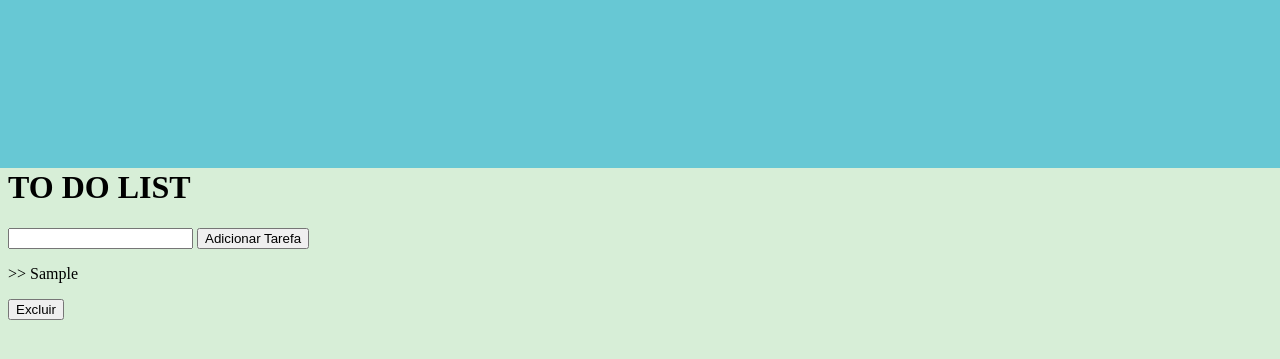
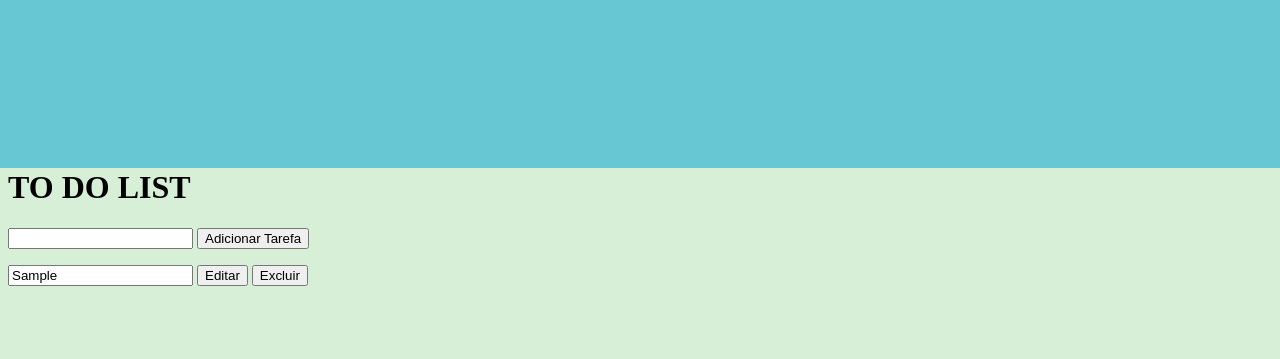
Before and after one commit to TaynaraCris/2021.2-FGAgenda, a Django app: page /todolist/ in a window 1280 px wide. Shown: the top 359 px of the page. Run offline with Django 3.2, Linux system fonts and the light colour scheme; tables that the repository leaves empty hold one stand-in row (values such as "Sample post").

Commit message:
adicionando view de editar todolist

```diff
--- a/fgagenda/todolist/models.py
+++ b/fgagenda/todolist/models.py
@@ -15,6 +15,7 @@ class ToDoList(models.Model):
     tarefa = models.CharField(
         verbose_name=_("Tarefa"),
         max_length=50,
+        editable=True,
         blank=False,
         null=True
     )
--- a/fgagenda/todolist/templates/todolist.html
+++ b/fgagenda/todolist/templates/todolist.html
@@ -10,17 +10,29 @@
 
     <form action = "/todolist/adicionaTarefa/" method = "post">
         {% csrf_token %}
-        <input type="text" name="content">
+        <input type="text" name="content" required>
         <input type="submit" value="Adicionar Tarefa">
     </form>
 
     {% for item in all_items %}
         <p>
-            >>  {{ item.tarefa }}
-            <form action="/todolist/deletaTarefa/{{item.id}}/" method = "post">
-                {% csrf_token %}
-                <input type="submit" value="Excluir">
-            </form>
+            <span>
+                <span>
+                    <!-- >>  {{ item.tarefa|default:"TarefaVazia" }}  -->
+                </span>
+                    <!-- <form method = "post"> -->
+                    <form style="width:20%;margin:auto 0 auto 0; display: inline;"action="/todolist/editaTarefa/{{item.pk}}/" method = "post">
+                        {% csrf_token %}
+                        <input type="text" name="tarefa" value="{{item.tarefa}}" required>
+                        <input type="submit" value="Editar">
+                    </form>
+                <span>
+                    <form style="width:20%; display: inline;" action="/todolist/deletaTarefa/{{item.id}}/" method = "post">
+                        {% csrf_token %}
+                        <input type="submit" value="Excluir">
+                </form>
+                </span>
+            </span>
         </p>
     {% endfor %}
 
--- a/fgagenda/todolist/urls.py
+++ b/fgagenda/todolist/urls.py
@@ -5,4 +5,6 @@ urlpatterns = [
   path('', criar_todo_list, name="criar_todo_list"),
   path('adicionaTarefa/', adicionar_tarefa, name="adicionar_tarefa"),
   path('deletaTarefa/<int:i>/', deletar_tarefa, name="deletar_tarefa"),
+  #path('editaTarefa/<int:pk>/', editar_tarefa, name="editar_tarefa"),
+  path('editaTarefa/<int:pk>/', Editar_tarefa.as_view(template_name='todolist.html'), name='editar_tarefa')
 ]
--- a/fgagenda/todolist/views.py
+++ b/fgagenda/todolist/views.py
@@ -36,12 +36,30 @@ def criar_todo_list(request):
 
 def adicionar_tarefa(request):
     x = request.POST['content']
-   # if (x == NULL):
+    # if (x == NULL):
     #    raise ValidationError('Impossível adicionar tarefa vazia.')
     new_item = ToDoList(tarefa = x)
     new_item.save()
     return HttpResponseRedirect('/todolist/')
 
+def editar_tarefa(request, pk):
+    coteudo_nova_tarefa = request.POST.get('tarefa', False)
+    ToDoList.objects.filter(pk=pk).update(tarefa=coteudo_nova_tarefa)
+    return HttpResponseRedirect('/todolist/')
+    #coteudo_nova_tarefa = request.POST['content']
+    #obj = ToDoList.objects.get(pk=pk)
+    #obj.tarefa = coteudo_nova_tarefa
+    #obj.save()
+
+class Editar_tarefa(UpdateView):
+    template_name='update_product_type.html'
+    model = ToDoList
+
+    fields = [
+        'tarefa'
+    ]
+    success_url = reverse_lazy('criar_todo_list')
+
 def deletar_tarefa(request, i):
     y = ToDoList.objects.get(id=i)
     y.delete()
```
